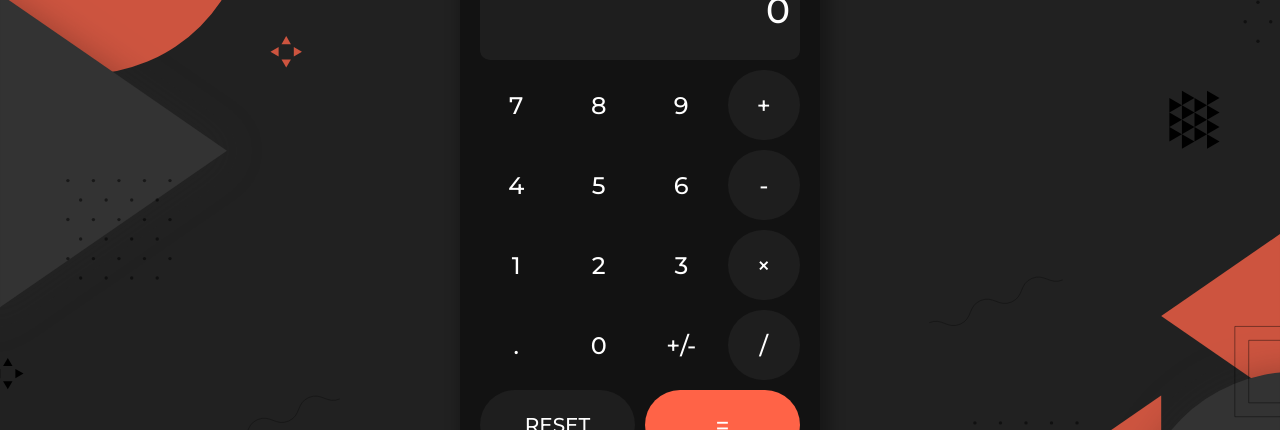
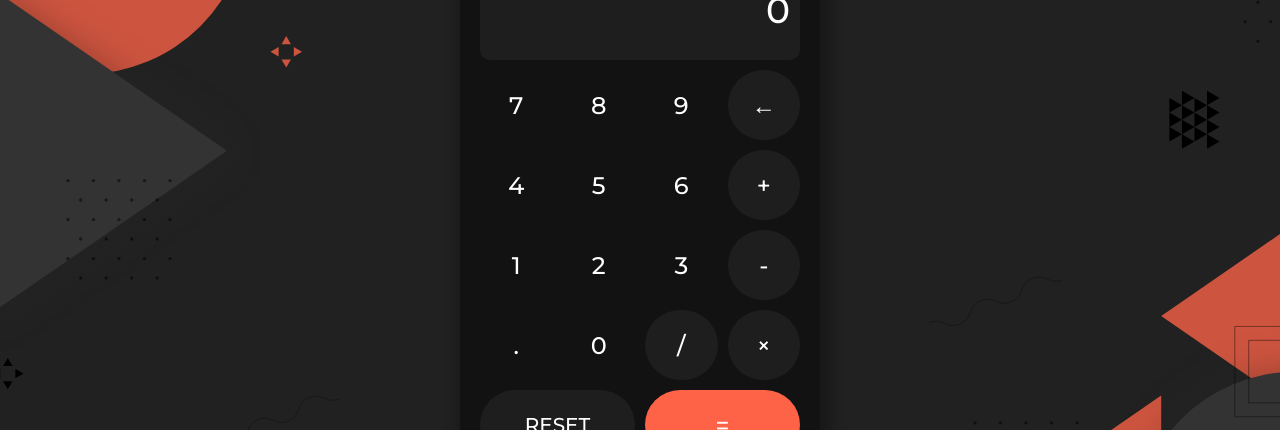
Before and after one commit to nicky456/nicky456.github.io, a React (Create React App) app: page / in a window 1280 px wide. Shown: the part 202-632 px from the top of the page. Built offline with nearby package versions, Linux system fonts and the light colour scheme.

Commit message:
correction

```diff
--- a/src/App.js
+++ b/src/App.js
@@ -1,110 +1,49 @@
 import "./Calculator.css";
 import { useState } from "react";
 
-const toLocaleString = (num) =>
-  String(num).replace(/(?:\/)([^#]+)(?=#|$)/g, "$1 ");
-
-const removeSpaces = (num) => num.toString().replace(/\s/g, "");
-
 function App() {
-  let [isDarkMode, setIsDarkMode] = useState(true);
+  const [isDarkMode, setIsDarkMode] = useState(true);
 
   const handleThemeChange = () => {
     setIsDarkMode(!isDarkMode);
   };
 
-  let [calc, setCalc] = useState({
-    sign: "",
-    num: 0,
-    res: 0,
-  });
+  const [calc, setCalc] = useState("");
+  const [result, setResult] = useState("");
 
-  const numClickHandler = (e) => {
-    // e.preventDefault();
-    const value = e.target.innerHTML;
-    console.log(value);
+  const operators = ["/", "*", "+", "-", "."];
 
-    if (removeSpaces(calc.num).length < 16) {
-      setCalc({
-        ...calc,
-        num:
-          calc.num === 0 && value === "0"
-            ? "0"
-            : removeSpaces(calc.num) % 1 === 0
-            ? toLocaleString(Number(removeSpaces(calc.num + value)))
-            : toLocaleString(calc.num + value),
-        res: !calc.sign ? 0 : calc.res,
-      });
+  const updateCalc = (value) => {
+    if (
+      (operators.includes(value) && calc === "") ||
+      (operators.includes(value) && operators.includes(calc.slice(-1)))
+    ) {
+      return;
+    }
+
+    setCalc(calc + value);
+
+    if (!operators.includes(value)) {
+      setResult(eval(calc + value).toString());
     }
   };
 
-  const decimalClickHandler = (e) => {
-    e.preventDefault();
-    const value = e.target.innerHTML;
-
-    setCalc({
-      ...calc,
-      num: !calc.num.toString().includes(".") ? calc.num + value : calc.num,
-    });
-  };
-
-  const invertClickHandler = () => {
-    setCalc({
-      ...calc,
-      num: calc.num ? calc.num * -1 : 0,
-      res: calc.res ? calc.res * -1 : 0,
-      sign: "",
-    });
-  };
-
-  const signClickHandler = (e) => {
-    e.preventDefault();
-    const value = e.target.innerHTML;
-
-    setCalc({
-      ...calc,
-      sign: value,
-      res: !calc.res && calc.num ? calc.num : calc.res,
-      num: 0,
-    });
-  };
-
-  const equalsClickHandler = () => {
-    if (calc.sign && calc.num) {
-      const math = (a, b, sign) =>
-        sign === "+"
-          ? a + b
-          : sign === "-"
-          ? a - b
-          : sign === "×"
-          ? a * b
-          : a / b;
-
-      setCalc({
-        ...calc,
-        res:
-          calc.num === "0" && calc.sign === "/"
-            ? "Can't divide with 0"
-            : toLocaleString(
-                math(
-                  Number(removeSpaces(calc.res)),
-                  Number(removeSpaces(calc.num)),
-                  calc.sign
-                )
-              ),
-        sign: "",
-        num: 0,
-      });
-    }
+  const calculate = () => {
+    setCalc(eval(calc).toString());
   };
 
   const resetClickHandler = () => {
-    setCalc({
-      ...calc,
-      sign: "",
-      num: 0,
-      res: 0,
-    });
+    setCalc("");
+  };
+
+  const deleteLast = () => {
+    if (calc === "") {
+      return;
+    }
+
+    const value = calc.slice(0, -1);
+
+    setCalc(value);
   };
 
   return (
@@ -119,124 +58,108 @@ function App() {
           mode="single"
           max={70}
         >
-          {calc.num ? calc.num : calc.res}
+          {calc ? calc : "0"}
         </div>
         <div className="button-box">
           <button
             className={isDarkMode ? "num" : "light num"}
-            value={7}
-            onClick={numClickHandler}
+            onClick={() => updateCalc("7")}
           >
             7
           </button>
           <button
             className={isDarkMode ? "num" : "light num"}
-            value={8}
-            onClick={numClickHandler}
+            onClick={() => updateCalc("8")}
           >
             8
           </button>
           <button
             className={isDarkMode ? "num" : "light num"}
-            value={9}
-            onClick={numClickHandler}
+            onClick={() => updateCalc("9")}
           >
             9
           </button>
           <button
             className={isDarkMode ? "operation" : "light operation"}
-            value={"+"}
-            onClick={signClickHandler}
+            onClick={deleteLast}
           >
-            +
+            ←
           </button>
+
           <button
             className={isDarkMode ? "num" : "light num"}
-            value={4}
-            onClick={numClickHandler}
+            onClick={() => updateCalc("4")}
           >
             4
           </button>
           <button
             className={isDarkMode ? "num" : "light num"}
-            value={5}
-            onClick={numClickHandler}
+            onClick={() => updateCalc("5")}
           >
             5
           </button>
           <button
             className={isDarkMode ? "num" : "light num"}
-            value={6}
-            onClick={numClickHandler}
+            onClick={() => updateCalc("6")}
           >
             6
           </button>
           <button
             className={isDarkMode ? "operation" : "light operation"}
-            value={"-"}
-            onClick={signClickHandler}
+            onClick={() => updateCalc("+")}
+          >
+            +
+          </button>
+
+          <button
+            className={isDarkMode ? "num" : "light num"}
+            onClick={() => updateCalc("1")}
+          >
+            1
+          </button>
+          <button
+            className={isDarkMode ? "num" : "light num"}
+            onClick={() => updateCalc("2")}
+          >
+            2
+          </button>
+          <button
+            className={isDarkMode ? "num" : "light num"}
+            onClick={() => updateCalc("3")}
+          >
+            3
+          </button>
+          <button
+            className={isDarkMode ? "operation" : "light operation"}
+            onClick={() => updateCalc("-")}
           >
             -
           </button>
 
           <button
             className={isDarkMode ? "num" : "light num"}
-            value={1}
-            onClick={numClickHandler}
-          >
-            1
-          </button>
-          <button
-            className={isDarkMode ? "num" : "light num"}
-            value={2}
-            onClick={numClickHandler}
-          >
-            2
-          </button>
-          <button
-            className={isDarkMode ? "num" : "light num"}
-            value={3}
-            onClick={numClickHandler}
-          >
-            3
-          </button>
-          <button
-            className={isDarkMode ? "operation" : "light operation"}
-            value={"×"}
-            onClick={signClickHandler}
-          >
-            ×
-          </button>
-
-          <button
-            className={isDarkMode ? "num" : "light num"}
-            value={"."}
-            onClick={decimalClickHandler}
+            onClick={() => updateCalc(".")}
           >
             .
           </button>
           <button
             className={isDarkMode ? "num" : "light num"}
-            value={0}
-            onClick={numClickHandler}
+            onClick={() => updateCalc("0")}
           >
             0
           </button>
           <button
-            className={isDarkMode ? "num" : "light num"}
-            value={"+/-"}
-            onClick={invertClickHandler}
+            className={isDarkMode ? "operation" : "light operation"}
+            onClick={() => updateCalc("/")}
           >
-            +/-
+            /
           </button>
           <button
             className={isDarkMode ? "operation" : "light operation"}
-            value={"/"}
-            onClick={signClickHandler}
+            onClick={() => updateCalc("*")}
           >
-            /
+            ×
           </button>
-
           <button
             className={isDarkMode ? "reset" : "light reset"}
             value={"RESET"}
@@ -247,7 +170,7 @@ function App() {
           <button
             className={isDarkMode ? "equals" : "light equals"}
             value={"="}
-            onClick={equalsClickHandler}
+            onClick={calculate}
           >
             =
           </button>
```
